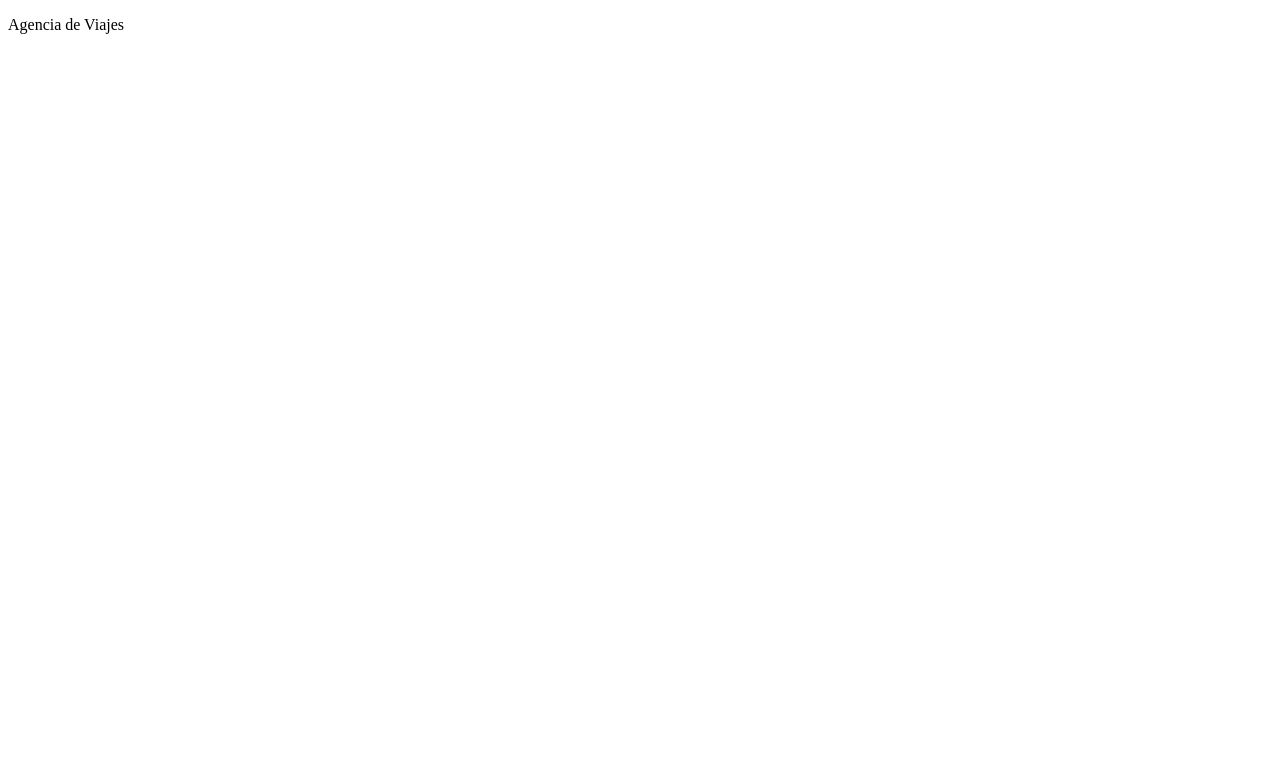
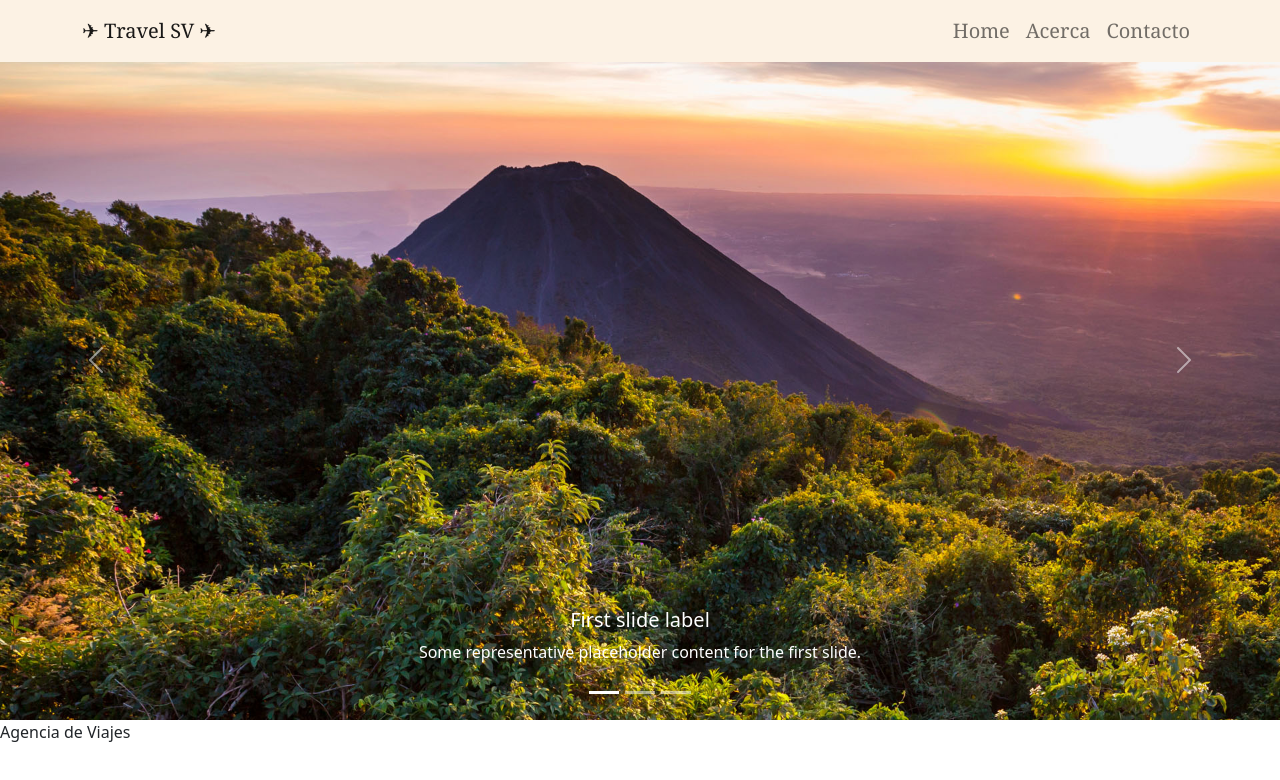
Before and after one commit to aleee-git/FSJ11-Tarea-1, a plain HTML site: page Index.html in a window 1280 px wide. Drawn offline with nearby package versions, Linux system fonts and the light colour scheme.

Commit message:
Vistas y NavBar

```diff
--- a/Index.html
+++ b/Index.html
@@ -1,12 +1,93 @@
 <!DOCTYPE html>
 <html lang="en">
+
 <head>
     <meta charset="UTF-8">
     <meta http-equiv="X-UA-Compatible" content="IE=edge">
     <meta name="viewport" content="width=device-width, initial-scale=1.0">
-    <title>Travel SV ✈</title>
+
+    <link rel="stylesheet" href="Resources/CSS/Style.css">
+    <link href="https://cdn.jsdelivr.net/npm/bootstrap@5.2.2/dist/css/bootstrap.min.css" rel="stylesheet" crossorigin="anonymous">
+
+    <title> Travel SV ✈ </title>
 </head>
+
+<!-- NavBar start -->
+<nav class="navbar navbar-expand-lg fixed-top">
+    <div class="container">
+      <a class="navbar-brand"> ✈ Travel SV ✈</a>
+
+      <!-- Responsive icon -->
+      <button class="navbar-toggler" type="button" data-bs-toggle="collapse" data-bs-target="#navbarResponsive" aria-controls="navbarResponsive" aria-expanded="false" aria-label="Toggle navigation">
+        <span class="navbar-toggler-icon"></span>
+      </button>
+      <!-- Responsive icon -->
+
+      <div class="collapse navbar-collapse" id="navbarResponsive">
+        <ul class="navbar-nav ms-auto">
+          <li class="nav-item active">
+            <a class="nav-link" href="#">Home</a>
+          </li>
+          <li class="nav-item">
+            <a class="nav-link" href="#">Acerca</a>
+          </li>
+          <li class="nav-item">
+            <a class="nav-link" href="#">Contacto</a>
+          </li>
+        </ul>
+      </div>
+
+    </div>
+  </nav>
+<!-- Nav Bar end -->
+
+<header>
+    <div id="carouselExampleCaptions" class="carousel slide" data-bs-ride="false">
+        <div class="carousel-indicators">
+          <button type="button" data-bs-target="#carouselExampleCaptions" data-bs-slide-to="0" class="active" aria-current="true" aria-label="Slide 1"></button>
+          <button type="button" data-bs-target="#carouselExampleCaptions" data-bs-slide-to="1" aria-label="Slide 2"></button>
+          <button type="button" data-bs-target="#carouselExampleCaptions" data-bs-slide-to="2" aria-label="Slide 3"></button>
+        </div>
+        <div class="carousel-inner">
+          <div class="carousel-item active" data-bs-interval="10000">
+            <img src="Resources/Images/Volcano.jpg" class="d-block w-100" alt="...">
+            <div class="carousel-caption d-none d-md-block">
+              <h5>First slide label</h5>
+              <p>Some representative placeholder content for the first slide.</p>
+            </div>
+          </div>
+          <div class="carousel-item">
+            <img src="Resources/Images/Beach.png" class="d-block w-100" alt="...">
+            <div class="carousel-caption d-none d-md-block">
+              <h5>Second slide label</h5>
+              <p>Some representative placeholder content for the second slide.</p>
+            </div>
+          </div>
+          <div class="carousel-item">
+            <img src="Resources/Images/Tunco-beach.webp" class="d-block w-100" alt="...">
+            <div class="carousel-caption d-none d-md-block">
+              <h5>Third slide label</h5>
+              <p>Some representative placeholder content for the third slide.</p>
+            </div>
+          </div>
+        </div>
+        <button class="carousel-control-prev" type="button" data-bs-target="#carouselExampleCaptions" data-bs-slide="prev">
+          <span class="carousel-control-prev-icon" aria-hidden="true"></span>
+          <span class="visually-hidden">Previous</span>
+        </button>
+        <button class="carousel-control-next" type="button" data-bs-target="#carouselExampleCaptions" data-bs-slide="next">
+          <span class="carousel-control-next-icon" aria-hidden="true"></span>
+          <span class="visually-hidden">Next</span>
+        </button>
+      </div>
+</header>
+
 <body>
     <p>Agencia de Viajes</p>
 </body>
+
+<footer>
+    <script src="https://cdn.jsdelivr.net/npm/bootstrap@5.2.2/dist/js/bootstrap.bundle.min.js" integrity="sha384-OERcA2EqjJCMA+/3y+gxIOqMEjwtxJY7qPCqsdltbNJuaOe923+mo//f6V8Qbsw3" crossorigin="anonymous"></script>
+</footer>
+
 </html>
--- /dev/null
+++ b/Resources/CSS/Style.css
@@ -0,0 +1,10 @@
+
+.navbar {
+    background-color: rgb(252, 242, 228);
+    font-family: Cambria, Cochin, Georgia, Times, 'Times New Roman', serif;
+    font-size: 20px;
+}
+
+#volcano {
+    opacity: 0.8;
+}
```
Also changed, not shown: Resources/Images/Beach.png (added), Resources/Images/Tunco-beach.webp (added), Resources/Images/Volcano.jpg (added).
